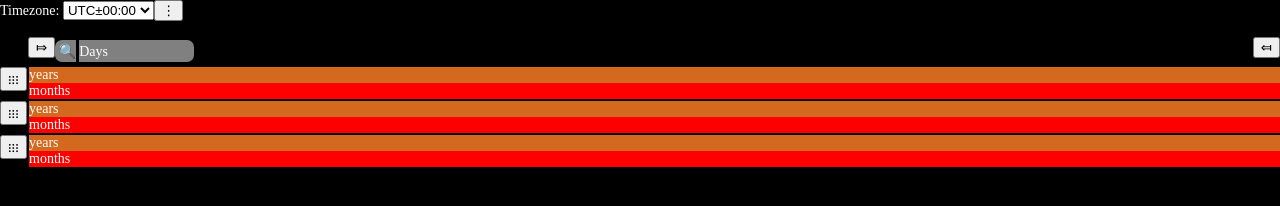
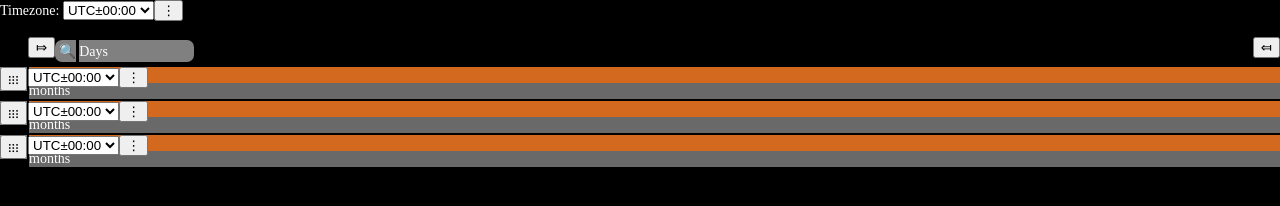
Before and after one commit to thanhntmany/project-management-tool, a website: page app/www/rows.html in a window 1280 px wide. Drawn offline with Linux system fonts and the light colour scheme.

Commit message:
OKKKKKKKK

```diff
--- a/app/www/rows.html
+++ b/app/www/rows.html
@@ -389,7 +389,8 @@
                 display: block;
                 left: 0;
                 min-height: var(--section-nav-min-height);
-                z-index: 1;
+                z-index: 2;
+                background-color: gray;
             }
 
             .time-based-container>div>div:first-child>* {
@@ -426,7 +427,6 @@
                 position: relative;
                 display: block;
                 width: 100%;
-                background: #001aff47;
             }
 
             .time-based-container>div>div:first-child+div>div>div {
@@ -440,7 +440,6 @@
                 left: var(--section-nav-width);
                 width: fit-content;
                 z-index: 1;
-                background: #ff00008f;
             }
 
             /* row right sidebar */
@@ -450,7 +449,6 @@
                 right: 0;
                 width: fit-content;
                 z-index: 1;
-                background: #001aff47;
             }
 
             /* row content */
@@ -459,7 +457,6 @@
                 display: block;
                 width: 100%;
                 overflow: hidden;
-                background: red;
             }
         </style>
         <br>
@@ -593,8 +590,8 @@
                                         const script = document.currentScript, rowSample = script.previousElementSibling
                                         script.parentElement.parentElement.parentElement.createRow = function () {
                                             const elm = rowSample.cloneNode(true), children = elm.children
-                                            elm.leftSidebarElm = children[0]
-                                            elm.rightSidebarElm = children[1]
+                                            elm.leftSidebar = children[0]
+                                            elm.rightSidebar = children[1]
                                             elm.contentElm = children[2]
                                             return elm
                                         }
@@ -717,7 +714,7 @@
                                 row = section.addRow()
 
                             const timeZoneInputer = TimeZoneInputer.createElement()
-                            section.navOps.append(timeZoneInputer)
+                            row.leftSidebar.append(timeZoneInputer)
 
                             row.contentElm.append(contentSample.cloneNode(true))
 
```
